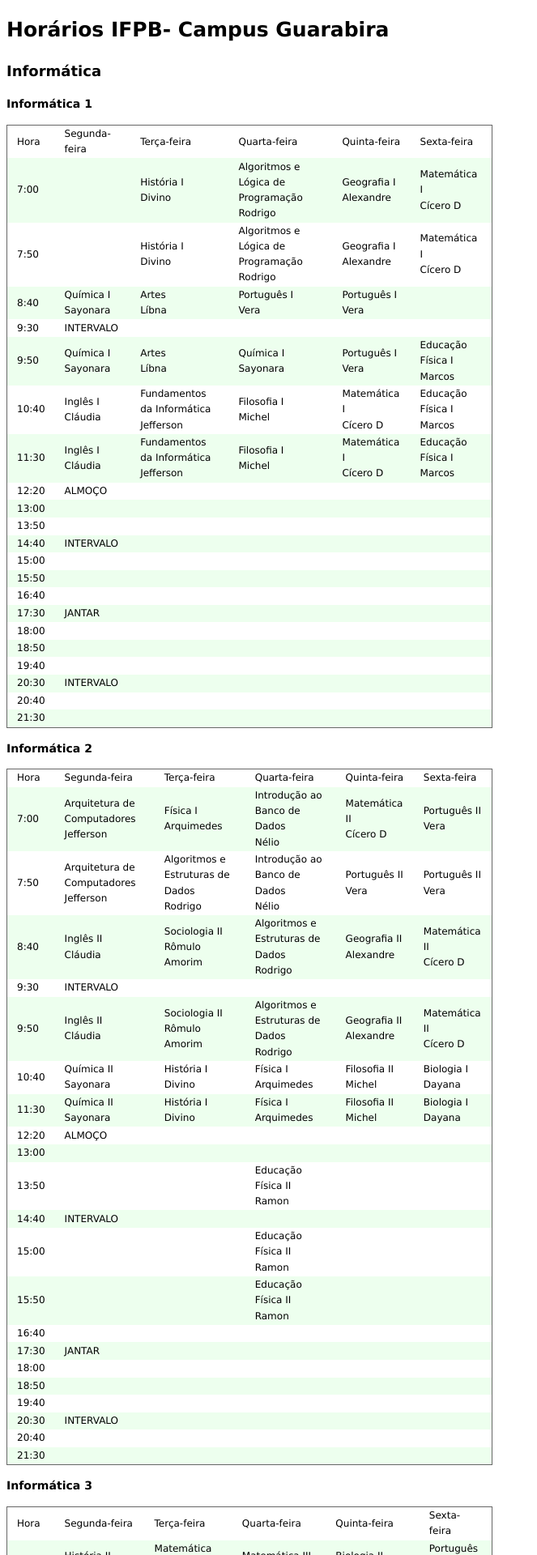
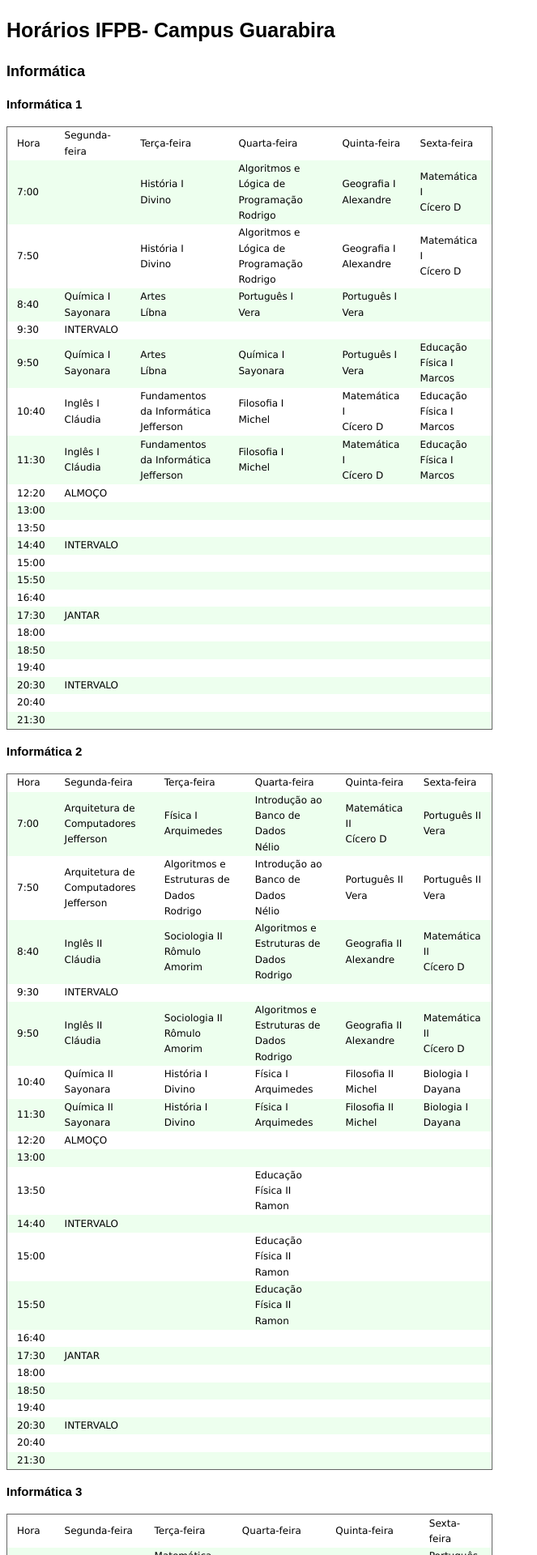
Before and after one commit to larissaserrano/horariomoisa, a Jekyll site: the page built from index.html, in a window 1280 px wide. Shown: the top 1920 px of the page at 81% size, without its empty margins (0-663 px from the left). Built offline with Jekyll 4.4.1, drawn with Linux system fonts in a browser that asks for light colours.

Commit message:
Update style.css

```diff
--- a/css/style.css
+++ b/css/style.css
@@ -3,9 +3,15 @@
 }
 h1{
   font-size: 25px;
+  font-family: arial;
 }
 h2{
   font-size: 18px;
+  font-family: arial;
+}
+h3{
+  font-family: arial;
+   font-size: 15px;
 }
 table {
   border-collapse: collapse;
```
